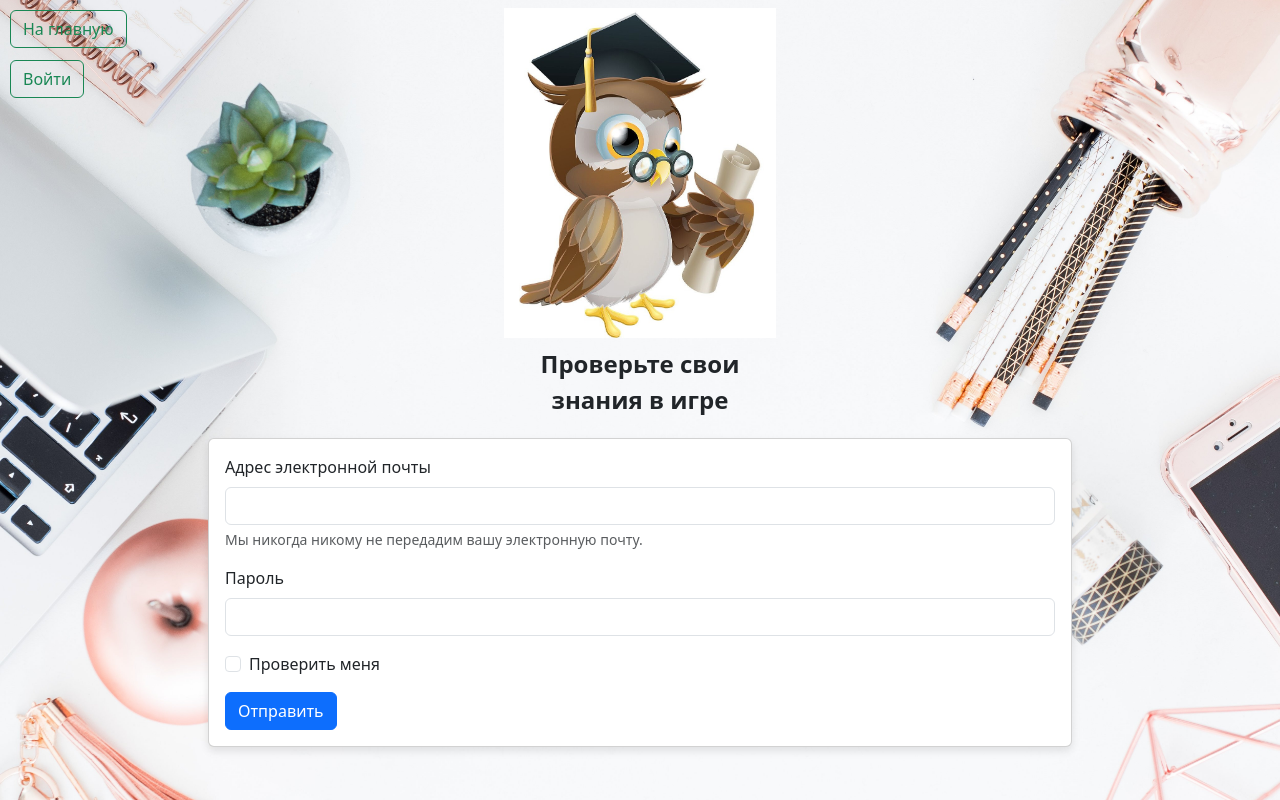
After one commit to zerosergey2024/GameProject, a Flask app: page /signin in a window 1280 px wide. The commit adds this page. Run offline with Flask 3, Linux system fonts and the light colour scheme; some libraries are stand-ins or nearby versions.

Commit message:
add signin

```diff
--- a/app/app.py
+++ b/app/app.py
@@ -22,6 +22,10 @@ def change_name():
 def change_email():
     return render_template('game.html')
 
+@app.route('/signin')
+def signin():
+    return render_template('signin.html')
+
 
 if __name__ == '__main__':
     app.run(debug=True)
--- a/app/templates/shablon.html
+++ b/app/templates/shablon.html
@@ -14,10 +14,16 @@
             top: 10px;
             left: 10px;
         }
+        .signin-button {
+            position: absolute;
+            top: 60px;
+            left: 10px;
+        }
     </style>
 </head>
 <header>
-     <a href='/' class="btn btn-outline-success home-button">На главную</a>
+    <a href='/' class="btn btn-outline-success home-button">На главную</a>
+    <a href='/signin' class="btn btn-outline-success signin-button">Войти</a>
     <div class="mx-auto p-2" style="width: 18rem;">
         <img src="../static/image/logot.jpg" class="card-img-top" alt="...">
         <div class="card-body">
--- /dev/null
+++ b/app/templates/signin.html
@@ -0,0 +1,54 @@
+{% extends "shablon.html" %}
+
+{% block title %}Home Page{% endblock %}
+
+
+ <style>
+  .card {
+      border: 1px solid #ccc;
+      border-radius: 8px;
+      padding: 16px;
+      box-shadow: 0 2px 4px rgba(0, 0, 0, 0.1);
+      font-family: Arial, sans-serif;
+      display: flex;
+      flex-direction: column;
+      justify-content: center;
+      align-items: center; /* Центрирование содержимого по горизонтали */
+      height: 100%;
+      text-align: center; /* Центрирование текста */
+  }
+  .timer {
+      font-size: 48px; /* Увеличенный размер шрифта для таймера */
+      margin-top: 20px;
+      color: #333;
+  }
+ </style>
+
+{% block content %}
+ <div class="container my-1">
+    <div class="row">
+        <div class="col-lg-12 col-sm-12 mb-4">
+            <div class="card h-100" style="width: 54rem; height: auto;">
+                <div class="card-body">
+                    <form metod="post">
+                      <div class="mb-3">
+                        <label for="InputEmail" class="form-label">Адрес электронной почты</label>
+                        <input type="email" class="form-control" id="InputEmail" >
+                        <div id="emailHelp" class="form-text">Мы никогда никому не передадим вашу электронную почту.</div>
+                      </div>
+                      <div class="mb-3">
+                        <label for="exampleInputPassword1" class="form-label">Пароль</label>
+                        <input type="password" class="form-control" id="exampleInputPassword1">
+                      </div>
+                      <div class="mb-3 form-check">
+                        <input type="checkbox" class="form-check-input" id="exampleCheck1">
+                        <label class="form-check-label" for="exampleCheck1">Проверить меня</label>
+                      </div>
+                      <button type="submit" class="btn btn-primary">Отправить</button>
+                    </form>
+                </div>
+            </div>
+        </div>
+    </div>
+ </div>
+{% endblock %}
```
Also changed, not shown: app/templates/reg.html (added, +59 -0 lines).
